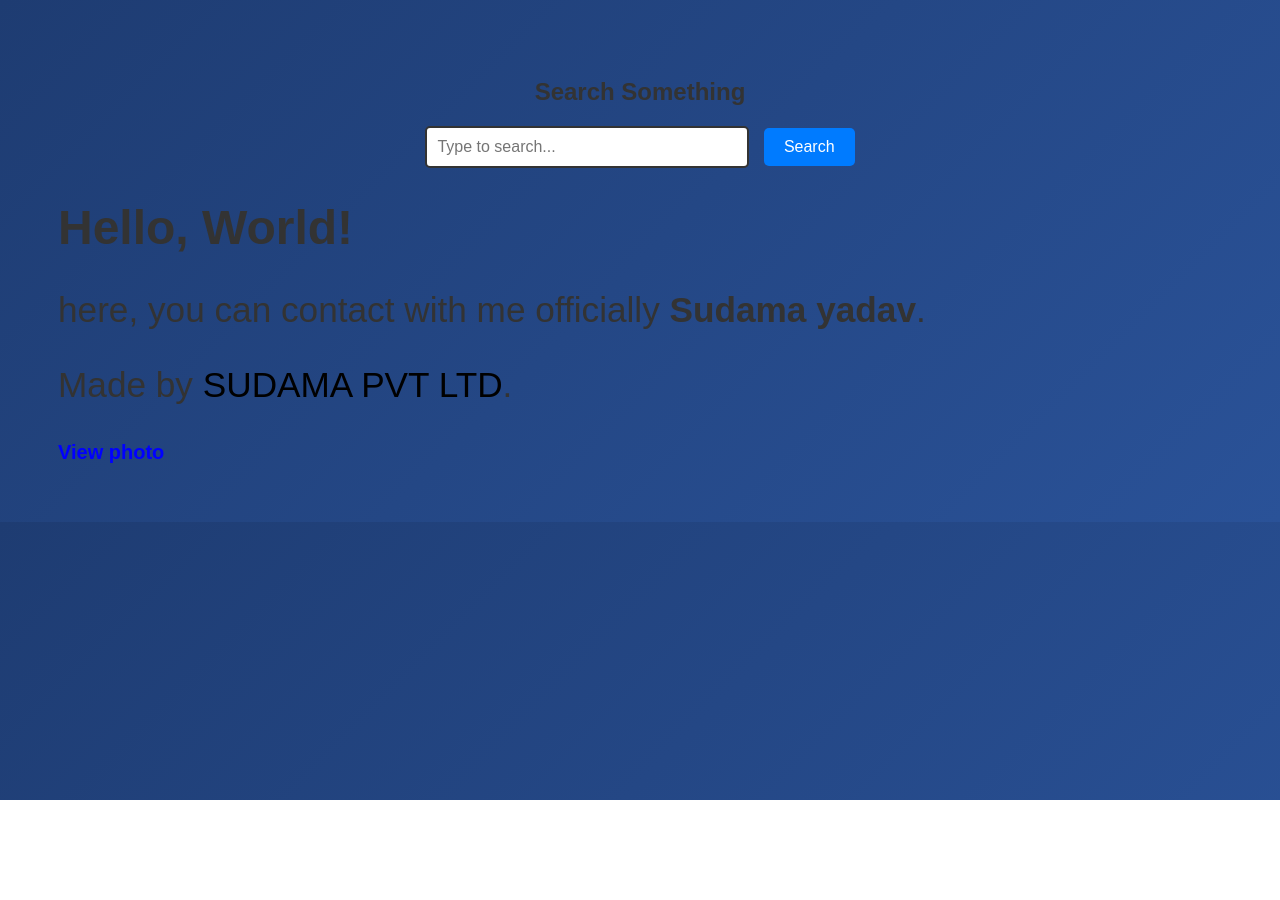
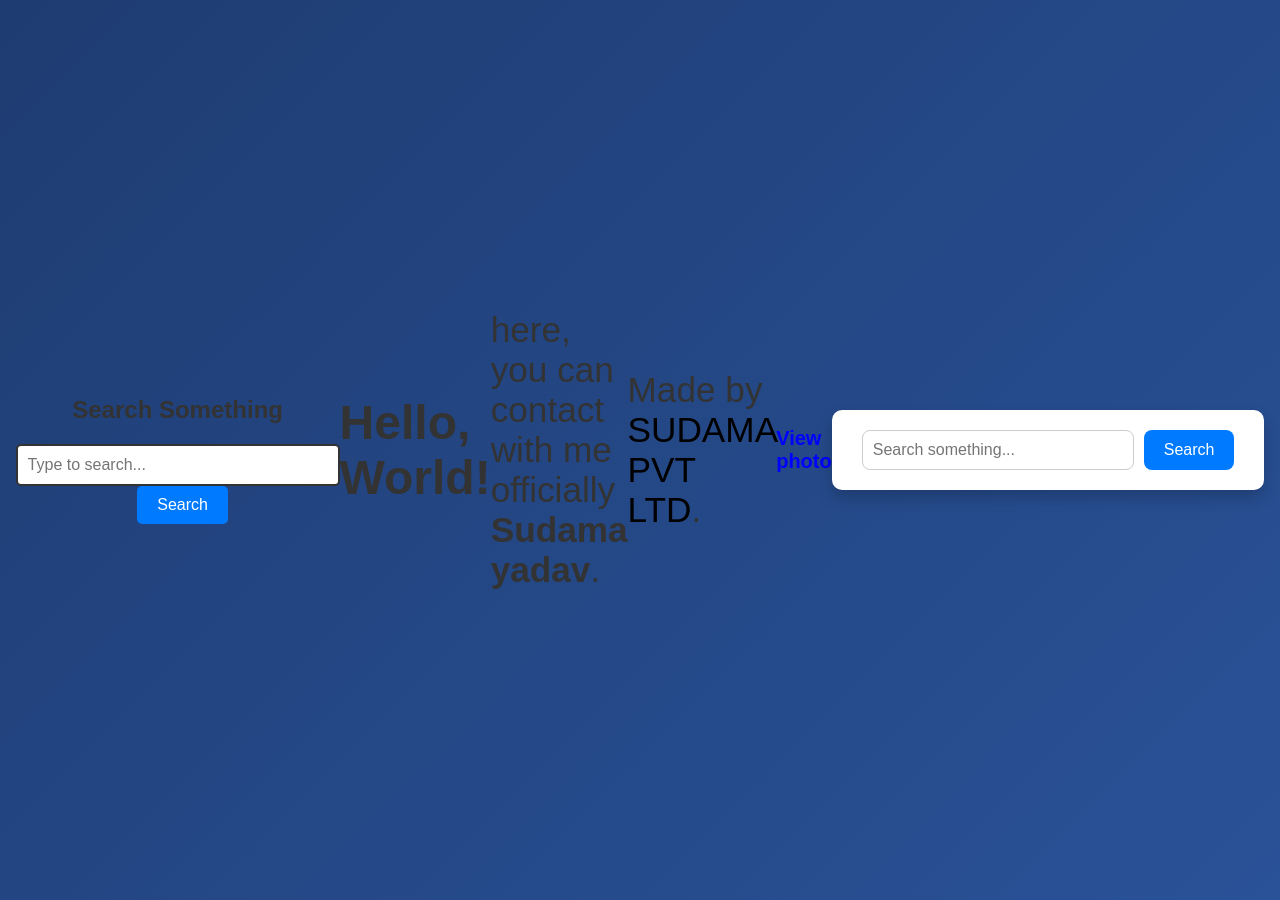
Before and after one commit to Primus-8/Sudama, a plain HTML site: page index.html in a window 1280 px wide. Before the commit the page ends 800 px from the top, so only its background shows below. Drawn offline with Linux system fonts and the light colour scheme.

Commit message:
Update index.html

```diff
--- a/index.html
+++ b/index.html
@@ -74,5 +74,70 @@
   <b style="font-size: 20px; color: blue;" onclick="window.open('https://drive.google.com/file/d/1-7l457LvB4XR3VrFaq-v-azMuBiZai1C/view?usp=drivesdk', '_blank')">
     View photo
   </b>
+
+  <style>
+    body {
+      background-color: #e0f7fa;
+      font-family: Arial, sans-serif;
+      display: flex;
+      justify-content: center;
+      align-items: center;
+      height: 100vh;
+      margin: 0;
+    }
+
+    .search-container {
+      background: white;
+      padding: 20px 30px;
+      border-radius: 10px;
+      box-shadow: 0 8px 16px rgba(0, 0, 0, 0.2);
+      display: flex;
+      gap: 10px;
+    }
+
+    .search-container input {
+      padding: 10px;
+      width: 250px;
+      font-size: 16px;
+      border: 1px solid #ccc;
+      border-radius: 8px;
+    }
+
+    .search-container button {
+      padding: 10px 20px;
+      font-size: 16px;
+      background-color: #007BFF;
+      color: white;
+      border: none;
+      border-radius: 8px;
+      cursor: pointer;
+    }
+
+    .search-container button:hover {
+      background-color: #0056b3;
+    }
+  </style>
+</head>
+<body>
+
+  <div class="search-container">
+    <input type="text" id="searchInput" placeholder="Search something...">
+    <button onclick="search()">Search</button>
+  </div>
+
+  <script>
+    function search() {
+      const query = document.getElementById('searchInput').value.trim();
+
+      if (query === "") {
+        alert("Please enter something to search.");
+        return;
+      }
+
+      // Example action: open Google search with the query
+      const url = "https://www.google.com/search?q=" + encodeURIComponent(query);
+      window.open(url, "_blank");
+    }
+  </script>
 </body>
 </html>
```
